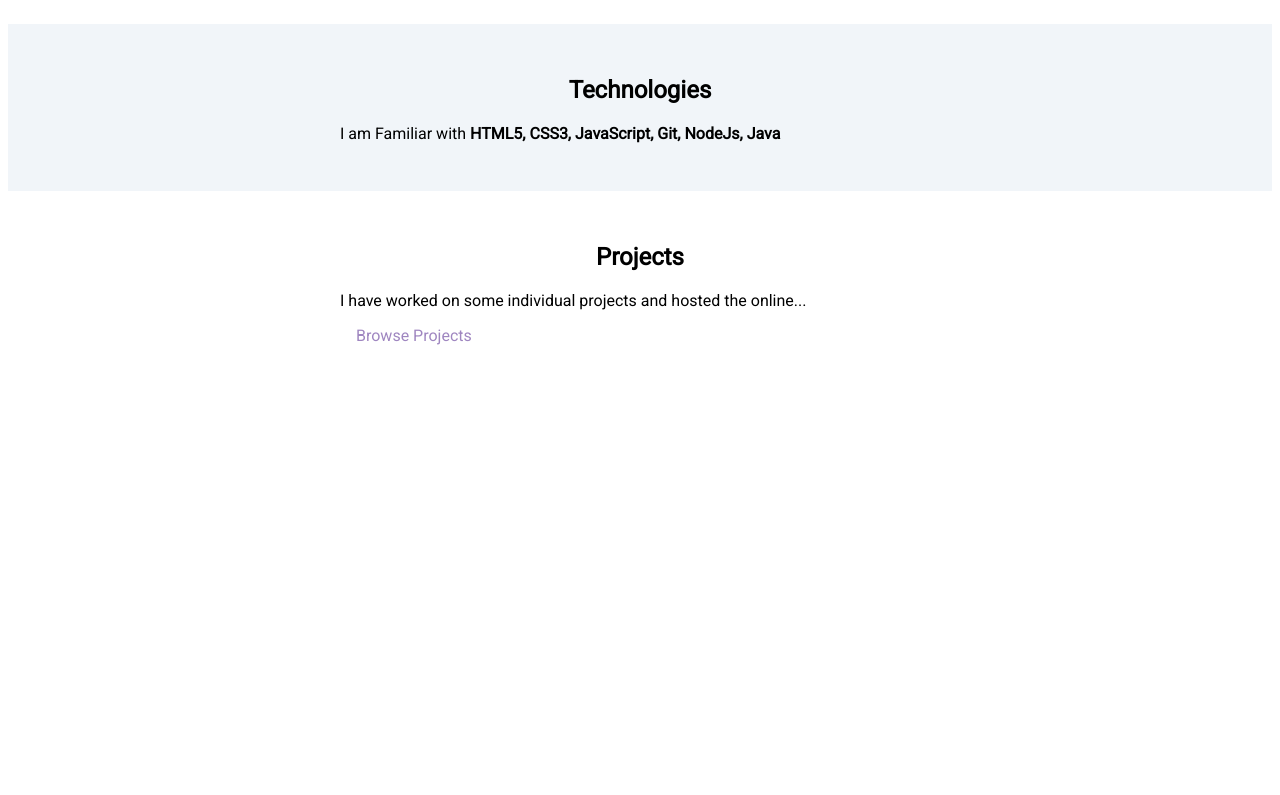
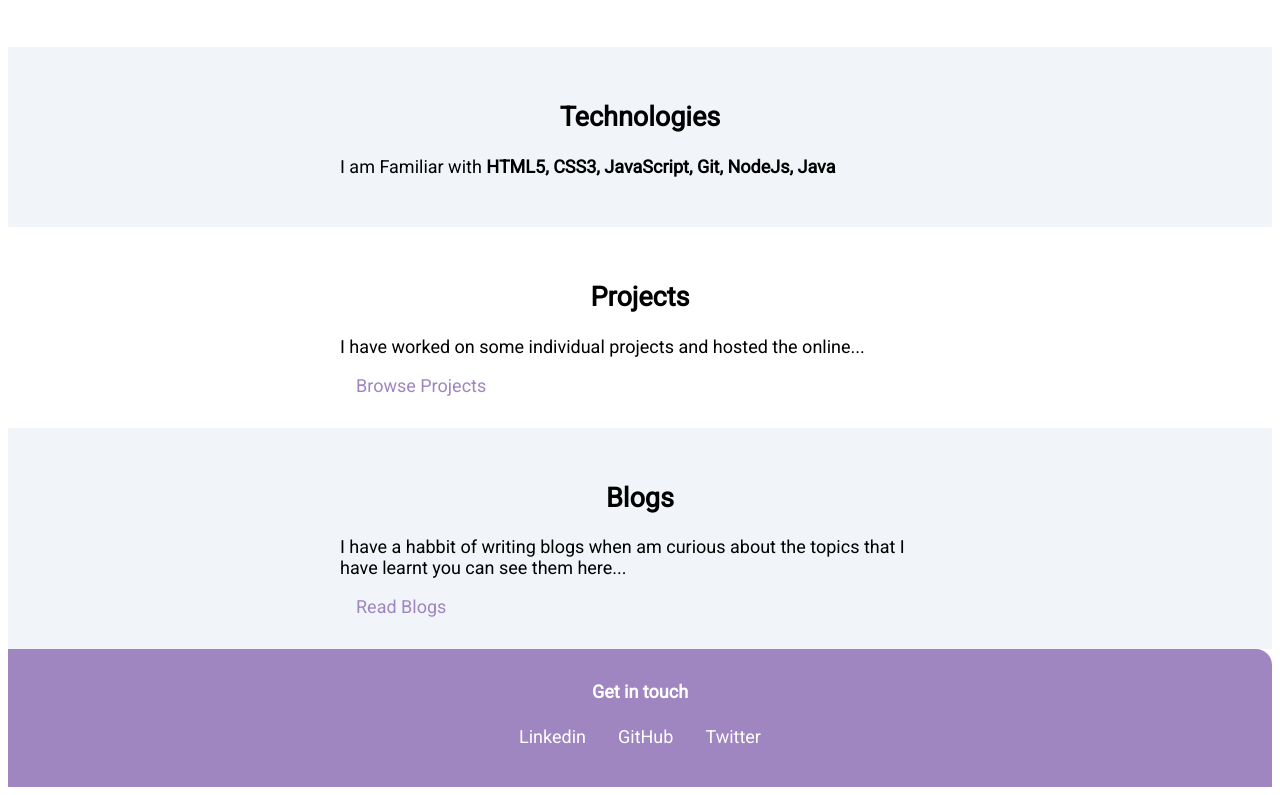
Before and after one commit to Aakarshashetty/portfolio, a plain HTML site: page index.html in a window 1280 px wide. Shown: the part 694-1489 px from the top of the page. Before the commit the page ends 1079 px from the top, so only its background shows below. Drawn offline with Linux system fonts and the light colour scheme.

Commit message:
feat: added section and footer

```diff
--- a/index.html
+++ b/index.html
@@ -48,5 +48,20 @@
                 <a class="link normal-link"href="/">Browse Projects</a>
         </div>
     </section>
+    <section class="section ow">
+        <div class="container container-center" >
+            <h1>Blogs</h1>
+                <p>I have a habbit of writing blogs when am curious about the topics that I have learnt you can see them here...</p>
+                <a class="link normal-link"href="/">Read Blogs</a>
+        </div>
+    </section>
+    <footer class="footer">
+        <div class="footer-insider">Get in touch</div>
+        <div class="flex">
+            <a class="link" href="https://www.linkedin.com/in/aakarsha-kodthiwada-5566bb184/">Linkedin</a>
+            <a class="link" href="/">GitHub</a>
+            <a class="link" href="/">Twitter</a>
+        </div>
+    </footer>
 </body>
 </html>
--- a/styles.css
+++ b/styles.css
@@ -7,6 +7,7 @@
 }
 body {
     font-family: 'Roboto', sans-serif;
+    font-size: large;
 }
 hr{
     margin: 2rem 0rem;
@@ -109,6 +110,12 @@ hr{
 }
 .footer-insider{
     font-weight: bold;
+    font-size: large;
+    padding-bottom: 1rem;
+}
+.flex{
+    display: flex;
+    justify-content: center;
 }
 .normal-link{
     color: var(--primary-color);
```
